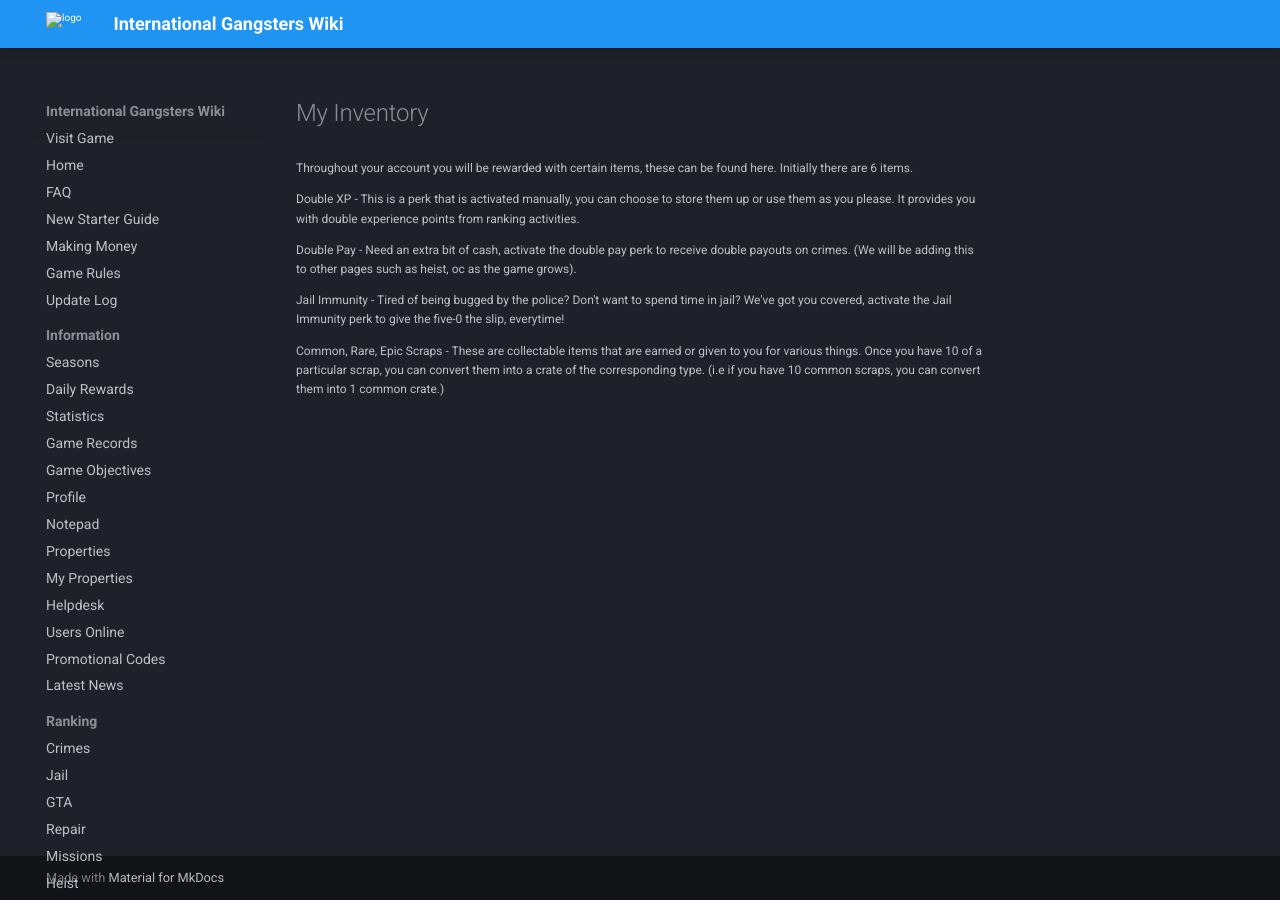
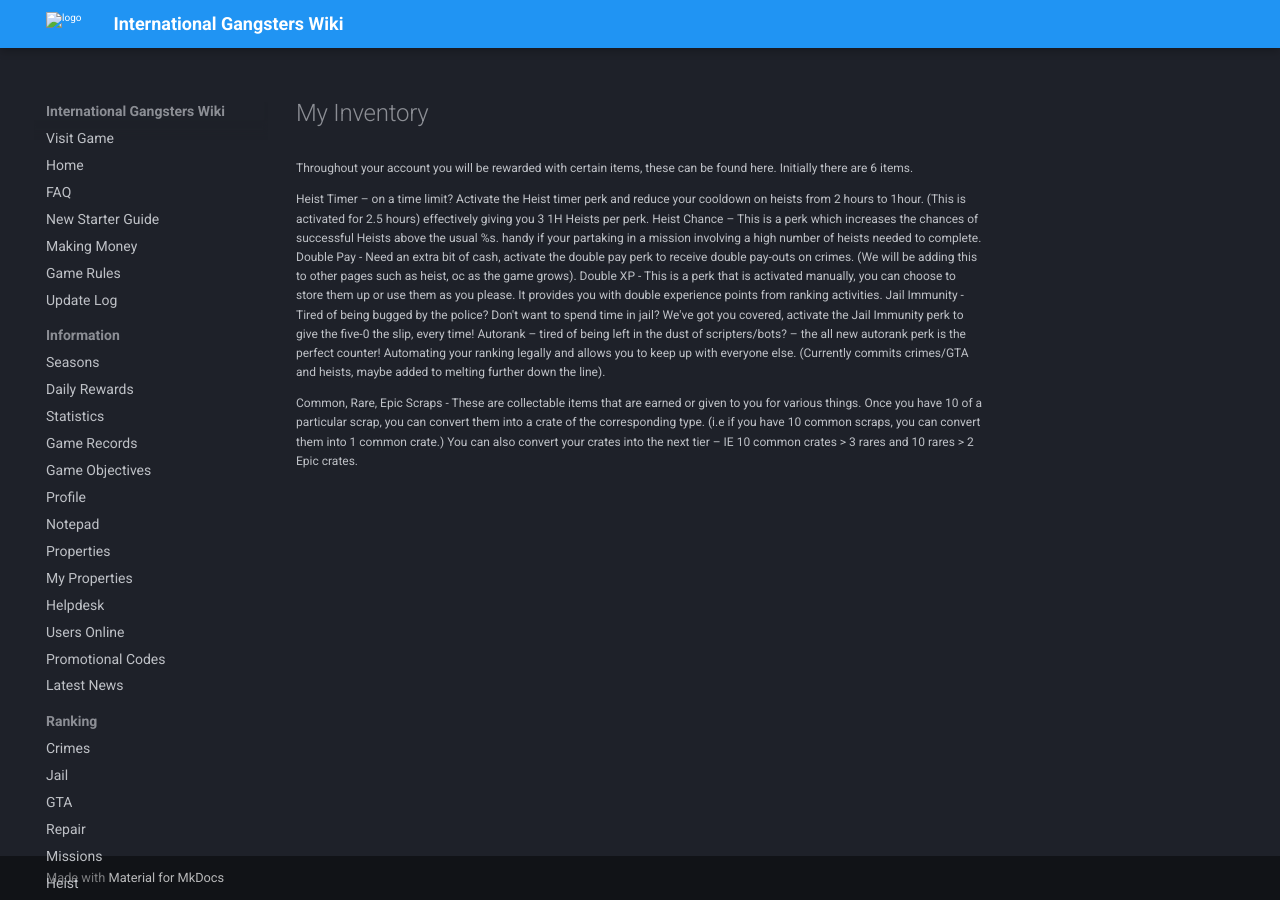
Before and after one commit to InternationalGangsters/wiki, an MkDocs documentation site: the page built from docs/money/my_inventory.md, in a window 1280 px wide. Built offline with MkDocs 1.6.1 and Material for MkDocs 9.7.7, drawn with Linux system fonts in a browser that asks for light colours; comment, search, counter and statistics services are not loaded.

Commit message:
Update my_inventory.md

```diff
--- a/docs/money/my_inventory.md
+++ b/docs/money/my_inventory.md
@@ -2,10 +2,15 @@
 
 Throughout your account you will be rewarded with certain items, these can be found here. Initially there are 6 items.
 
+
+Heist Timer – on a time limit? Activate the Heist timer perk and reduce your cooldown on heists from 2 hours to 1hour. (This is activated for 2.5 hours) effectively giving you 3 1H Heists per perk.
+Heist Chance – This is a perk which increases the chances of successful Heists above the usual %s. handy if your partaking in a mission involving a high number of heists needed to complete.
+Double Pay - Need an extra bit of cash, activate the double pay perk to receive double pay-outs on crimes. (We will be adding this to other pages such as heist, oc as the game grows).
 Double XP - This is a perk that is activated manually, you can choose to store them up or use them as you please. It provides you with double experience points from ranking activities.
+Jail Immunity - Tired of being bugged by the police? Don't want to spend time in jail? We've got you covered, activate the Jail Immunity perk to give the five-0 the slip, every time!
+Autorank – tired of being left in the dust of scripters/bots? – the all new autorank perk is the perfect counter! Automating your ranking legally and allows you to keep up with everyone else.
+(Currently commits crimes/GTA and heists, maybe added to melting further down the line).
 
-Double Pay - Need an extra bit of cash, activate the double pay perk to receive double payouts on crimes. (We will be adding this to other pages such as heist, oc as the game grows).
-
-Jail Immunity - Tired of being bugged by the police? Don't want to spend time in jail? We've got you covered, activate the Jail Immunity perk to give the five-0 the slip, everytime!
 
 Common, Rare, Epic Scraps - These are collectable items that are earned or given to you for various things. Once you have 10 of a particular scrap, you can convert them into a crate of the corresponding type. (i.e if you have 10 common scraps, you can convert them into 1 common crate.)
+You can also convert your crates into the next tier – IE 10 common crates > 3 rares and 10 rares > 2 Epic crates.
```
